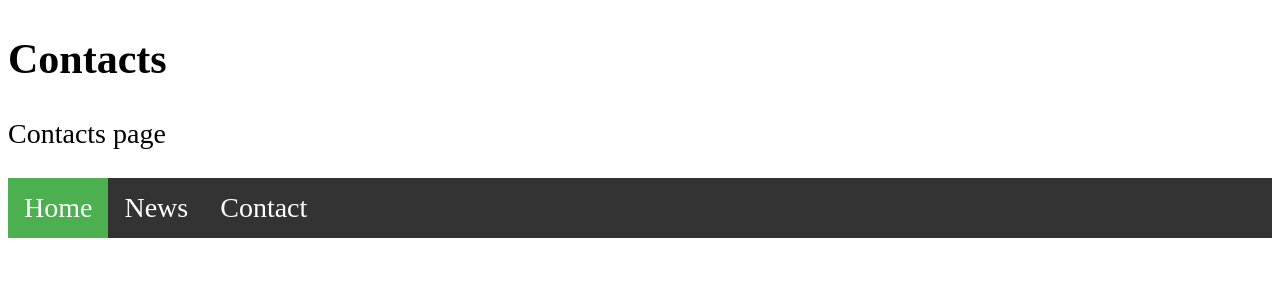
After one commit to TimSkoro/27-DRF-Tutor, a Django app: page /site/contact/ in a window 1280 px wide. The commit adds this page. Shown: the top 300 px of the page. Run offline with Django 4.2, Linux system fonts and the light colour scheme.

Commit message:
feat: created site endpoints

```diff
--- /dev/null
+++ b/apps/api/tests.py
@@ -0,0 +1 @@
+import time  # noqa
--- a/apps/monolit/urls.py
+++ b/apps/monolit/urls.py
@@ -1,7 +1,9 @@
 from django.urls import path
 
-from apps.monolit.views import HomePage
+from apps.monolit.views import HomePage, NewsPage, ContactPage
 
 urlpatterns = [
-    path('home/', HomePage.as_view())
+    path('home/', HomePage.as_view()),
+    path('news/', NewsPage.as_view()),
+    path('contact/', ContactPage.as_view())
 ]
--- a/apps/monolit/views.py
+++ b/apps/monolit/views.py
@@ -1,5 +1,21 @@
 from django.views.generic import TemplateView
+
+from apps.monolit.models import News
 
 
 class HomePage(TemplateView):
     template_name = 'home_page.html'
+
+
+class NewsPage(TemplateView):
+    template_name = 'news.html'
+
+    def get(self, request, *args, **kwargs):
+        context = {
+            "some_list": News.objects.all(),
+        }
+        return self.render_to_response(context)
+
+
+class ContactPage(TemplateView):
+    template_name = 'contacts.html'
--- /dev/null
+++ b/templates/contacts.html
@@ -0,0 +1,10 @@
+{% extends 'main.html' %}
+
+{% block header_block %}
+    <h2>Contacts</h2>
+    <p>Contacts page</p>
+{% endblock %}
+
+{% block content_block %}
+
+{% endblock %}
--- /dev/null
+++ b/templates/main.html
@@ -0,0 +1,65 @@
+<!DOCTYPE html>
+<html lang="en">
+<head>
+    <style>
+        body {
+            font-size: 28px;
+        }
+
+        ul {
+            list-style-type: none;
+            margin: 0;
+            padding: 0;
+            overflow: hidden;
+            background-color: #333;
+            position: -webkit-sticky; /* Safari */
+            position: sticky;
+            top: 0;
+        }
+
+        li {
+            float: left;
+        }
+
+        li a {
+            display: block;
+            color: white;
+            text-align: center;
+            padding: 14px 16px;
+            text-decoration: none;
+        }
+
+        li a:hover {
+            background-color: #111;
+        }
+
+        .active {
+            background-color: #4CAF50;
+        }
+
+        p.four {
+            border-style: dotted;
+            border-width: thick;
+        }
+
+        p.three {
+            border-style: dotted;
+            border-width: 2px;
+        }
+    </style>
+</head>
+<body>
+<div class="header">
+    {% block header_block %}
+    {% endblock %}
+</div>
+
+<ul>
+    <li><a class="active" href="/site/home">Home</a></li>
+    <li><a href="/site/news">News</a></li>
+    <li><a href="/site/contact">Contact</a></li>
+</ul>
+{% block content_block %}
+{% endblock %}
+</body>
+</html>
```
Also changed, not shown: apps/monolit/admin.py (+8 -0 lines), apps/monolit/models.py (+13 -1 lines), config/settings.py (+2 -6 lines), templates/home_page.html (+10 -10 lines), templates/news.html (added, +20 -0 lines), apps/monolit/migrations/0001_initial.py (added), apps/monolit/migrations/0002_news_images.py (added), apps/monolit/migrations/0003_news_title_color.py (added), 1 other file.
